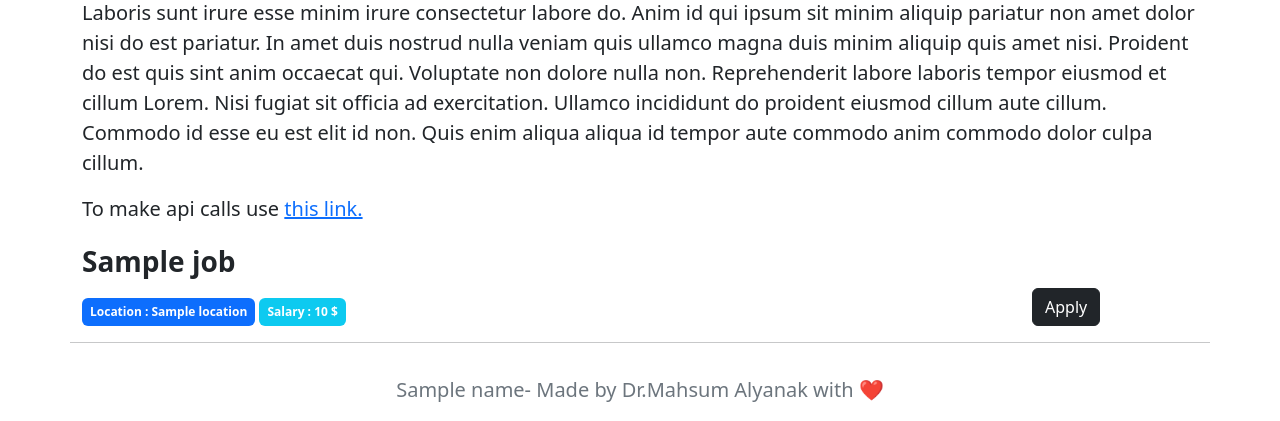
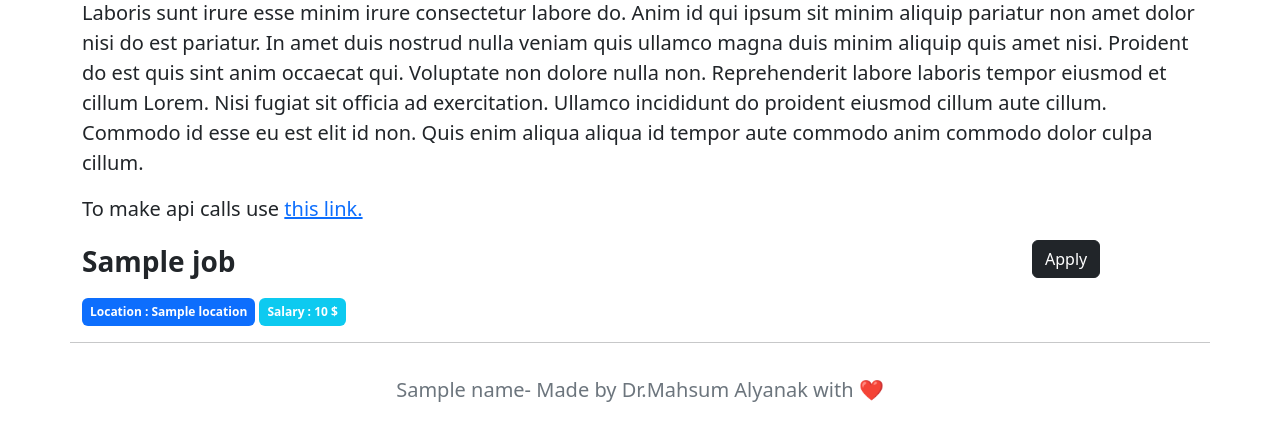
Before and after one commit to drmahsum/medical-jobs-posting, a Flask app: template templates/home.html in a window 1280 px wide. Shown: the part 1616-2037 px from the top of the page. Run offline with Flask 3, Linux system fonts and the light colour scheme; the template is opened without the code that fills it: most values are stand-ins (such as "Sample title", 1, 10 or a date in 2020).

```diff
--- a/templates/jobs.html
+++ b/templates/jobs.html
@@ -4,6 +4,6 @@
     <p class="badge bg-info p-2 text-wrap">Salary : {{job["salary"]}} $</p>
 </div>
 <div class="col-2">
-     <button type="button" class="btn btn-dark mt-5">Apply</button>
+     <button type="button" class="btn btn-dark mt-5 mt-md-0">Apply</button>
 </div>
 <hr/>
```
